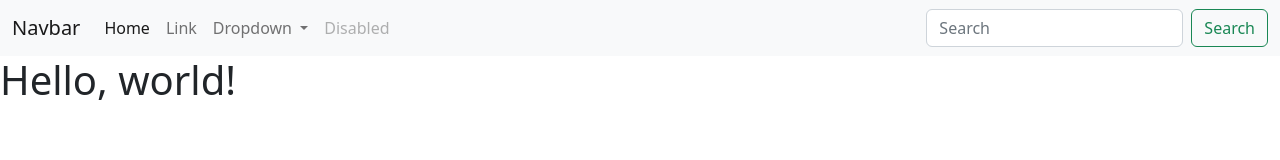
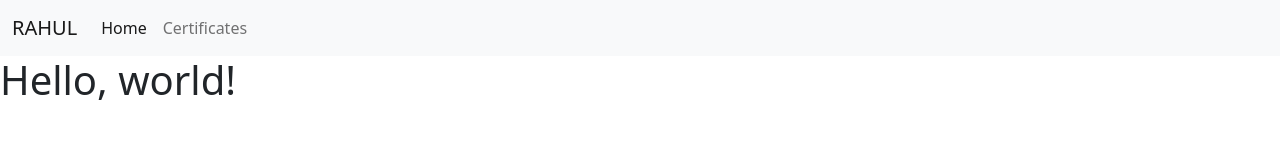
Before and after one commit to srahul2107/Aboutme, a plain HTML site: page index.html in a window 1280 px wide. Drawn offline with nearby package versions, Linux system fonts and the light colour scheme.

Commit message:
certificate

```diff
--- a/index.html
+++ b/index.html
@@ -9,7 +9,7 @@
   <body>
     <nav class="navbar navbar-expand-lg bg-light">
         <div class="container-fluid">
-          <a class="navbar-brand" href="#">Navbar</a>
+          <a class="navbar-brand" href="#">RAHUL</a>
           <button class="navbar-toggler" type="button" data-bs-toggle="collapse" data-bs-target="#navbarSupportedContent" aria-controls="navbarSupportedContent" aria-expanded="false" aria-label="Toggle navigation">
             <span class="navbar-toggler-icon"></span>
           </button>
@@ -19,27 +19,9 @@
                 <a class="nav-link active" aria-current="page" href="#">Home</a>
               </li>
               <li class="nav-item">
-                <a class="nav-link" href="#">Link</a>
-              </li>
-              <li class="nav-item dropdown">
-                <a class="nav-link dropdown-toggle" href="#" id="navbarDropdown" role="button" data-bs-toggle="dropdown" aria-expanded="false">
-                  Dropdown
-                </a>
-                <ul class="dropdown-menu" aria-labelledby="navbarDropdown">
-                  <li><a class="dropdown-item" href="#">Action</a></li>
-                  <li><a class="dropdown-item" href="#">Another action</a></li>
-                  <li><hr class="dropdown-divider"></li>
-                  <li><a class="dropdown-item" href="#">Something else here</a></li>
-                </ul>
-              </li>
-              <li class="nav-item">
-                <a class="nav-link disabled">Disabled</a>
+                <a class="nav-link" href="certicates.html">Certificates</a>
               </li>
             </ul>
-            <form class="d-flex" role="search">
-              <input class="form-control me-2" type="search" placeholder="Search" aria-label="Search">
-              <button class="btn btn-outline-success" type="submit">Search</button>
-            </form>
           </div>
         </div>
       </nav>
```
